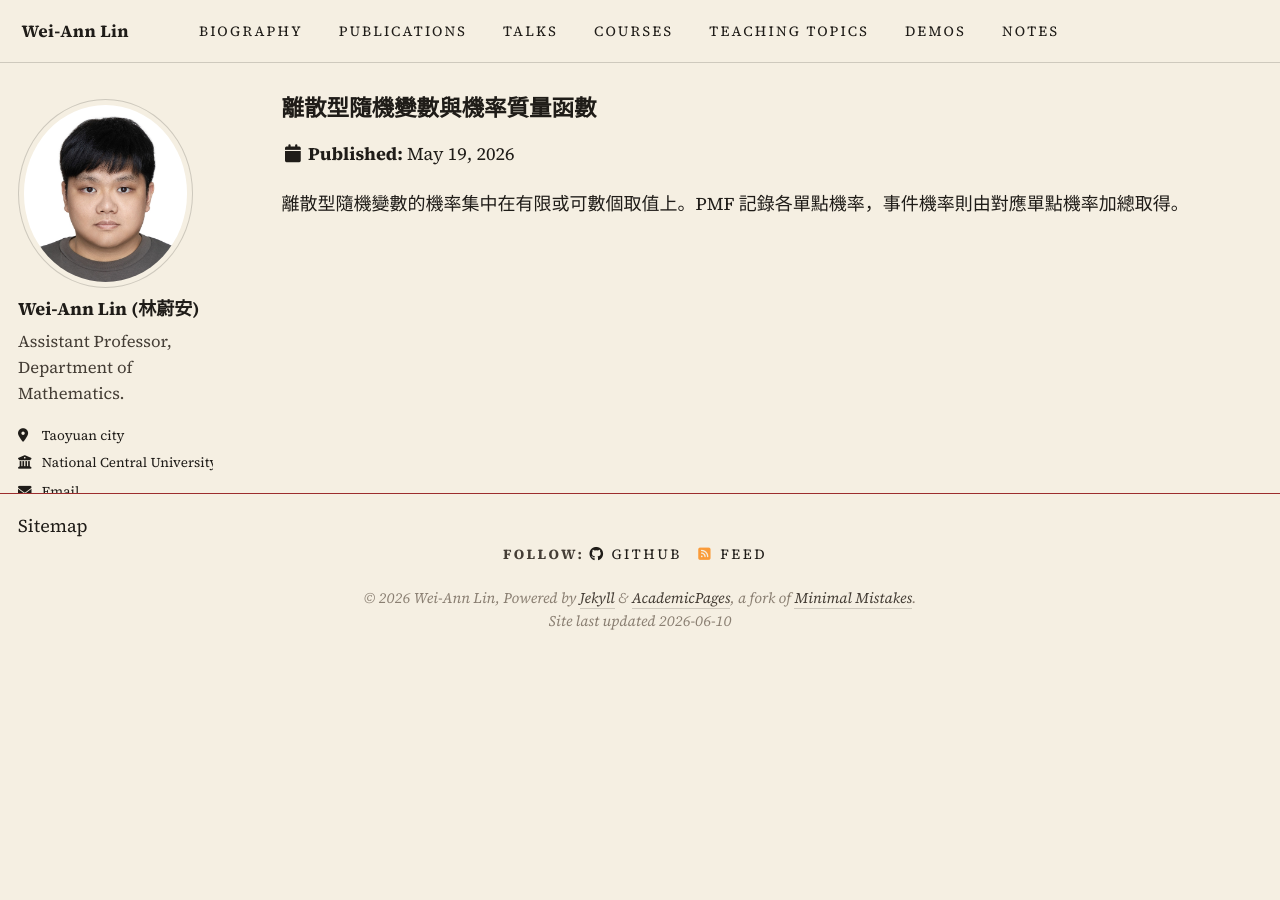
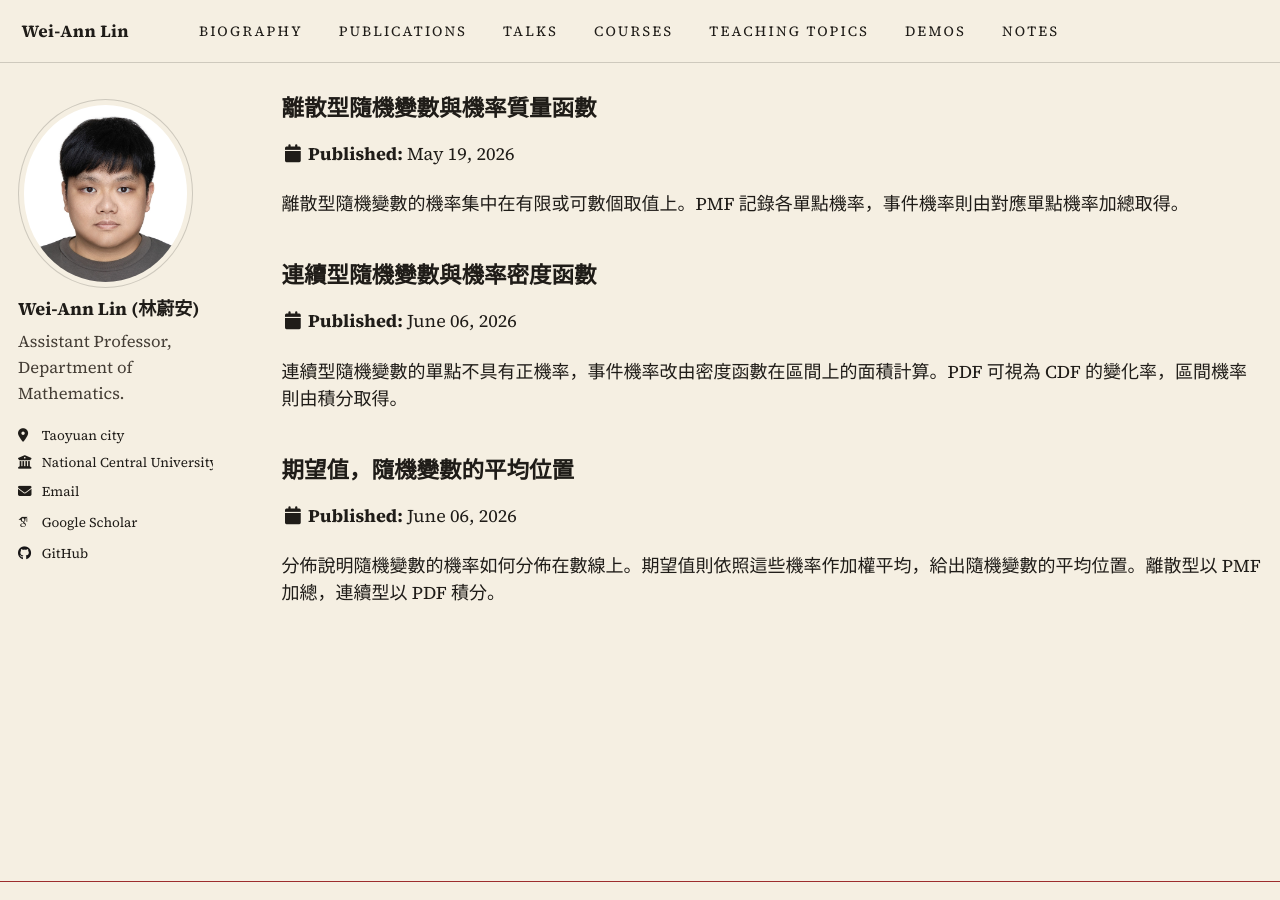
Before and after one commit to weiannlin/weiannlin.github.io, a Jekyll site: the page built from _pages/collection-archive.html, in a window 1280 px wide and 900 px high, scrolled down 5525 px. Built offline with Jekyll 4.4.1, drawn with Linux system fonts in a browser that asks for light colours; some web fonts are replaced; before the commit the page ends 6176 px from its top, so only the background shows below that; part of the change alters nothing that is shown.

Commit message:
Add continuous density and expectation topics

```diff
--- /dev/null
+++ b/_teaching_topics/continuous-random-variables-pdf.md
@@ -0,0 +1,281 @@
+---
+title: "連續型隨機變數與機率密度函數"
+subtitle: "Continuous Random Variables and Probability Density Functions"
+layout: topic
+collection: teaching_topics
+category: "機率概論"
+chapter: 2
+topic: 4
+order: 204
+permalink: /teaching-topics/continuous-random-variables-pdf/
+date: 2026-06-06
+published: true
+excerpt: "連續型隨機變數的單點不具有正機率，事件機率改由密度函數在區間上的面積計算。PDF 可視為 CDF 的變化率，區間機率則由積分取得。"
+---
+
+[上一篇文章](/teaching-topics/discrete-random-variables-pmf/)細講離散型隨機變數。離散型的機率集中在可逐一列出的單點上，因此事件機率可由 PMF 加總取得。若單點不具有正機率，機率便不再逐點相加，而要改由區間上的面積計算。
+
+本篇討論的正是這種情形。若一個隨機變數的累積分配函數可由某個非負函數積分而成，則稱此隨機變數為連續型隨機變數。該非負函數稱為**機率密度函數 (probability density function, PDF)**。
+
+## 由累積分配函數到密度
+
+令 $X$ 為隨機變數，$F_X$ 為其累積分配函數。
+
+$$
+F_X(x)=\mathbb{P}(X\leq x)
+$$
+
+若存在非負函數 $f_X$，使得對任意 $x\in\mathbb{R}$ 皆有
+
+$$
+F_X(x)=\int_{-\infty}^{x} f_X(t)\,dt
+$$
+
+則 $F_X(x)$ 可被視為密度函數從 $-\infty$ 到 $x$ 的累積面積。
+
+<figure class="topic-figure topic-figure--wide">
+  <img src="/images/teaching-topics/continuous-cdf-area.svg" alt="連續型隨機變數的累積分配函數由密度曲線左側面積表示。">
+  <figcaption><span class="topic-figure__label">Fig. 2.9.</span> 對連續型隨機變數而言，$F_X(x)$ 是密度函數在 $(-\infty,x]$ 上累積的面積。</figcaption>
+</figure>
+
+<div class="topic-box topic-box--definition" markdown="1">
+<div class="topic-box__label">Definition 2.4</div>
+
+令 $X$ 為隨機變數。若存在非負函數 $f_X$，使得對任意 $x\in\mathbb{R}$ 皆有
+
+$$
+F_X(x)=\mathbb{P}(X\leq x)=\int_{-\infty}^{x} f_X(t)\,dt
+$$
+
+則稱 $X$ 為**連續型隨機變數 (continuous random variable)**，並稱 $f_X$ 為 $X$ 的**機率密度函數 (probability density function, PDF)**。
+</div>
+
+這裡的 PDF 並不是單點機率。$f_X(x)$ 描述的是機率在 $x$ 附近累積的快慢，而真正的機率仍然來自面積。因此 $f_X(x)$ 可以大於 $1$，只要整條曲線下方的總面積等於 $1$。
+
+<div class="topic-box topic-box--note" markdown="1">
+<div class="topic-box__label">Note</div>
+
+嚴格而言，並非所有連續的 CDF 都能由一般 PDF 積分表示。測度論中還有更細緻的分解。本章先採統計課程中最常使用的情形，也就是可由密度函數描述的連續型隨機變數。
+</div>
+
+## PDF 的基本性質
+
+PDF 必須滿足兩個基本條件。第一，密度不可為負。第二，整條實數線下方的總面積必須為 $1$。
+
+<div class="topic-box topic-box--proposition" markdown="1">
+<div class="topic-box__label">Proposition 2.4 (PDF Conditions)</div>
+
+若 $f_X$ 為連續型隨機變數 $X$ 的 PDF，則
+
+$$
+f_X(x)\geq 0,\qquad x\in\mathbb{R}
+$$
+
+且
+
+$$
+\int_{-\infty}^{\infty} f_X(x)\,dx=1
+$$
+
+</div>
+
+反過來，若一個非負函數在整條實數線上的積分為 $1$，則它可以作為某個連續型隨機變數的 PDF。這一點和 PMF 的條件十分相似。離散型把所有單點機率加總為 $1$，連續型則把整條密度曲線下方的面積積分為 $1$。
+
+## 區間機率
+
+連續型隨機變數的事件機率通常以區間為單位計算。若 $a<b$，則
+
+$$
+\mathbb{P}(a<X\leq b)
+=
+F_X(b)-F_X(a)
+=
+\int_a^b f_X(t)\,dt
+$$
+
+<figure class="topic-figure topic-figure--wide">
+  <img src="/images/teaching-topics/continuous-interval-area.svg" alt="連續型隨機變數落在 a 到 b 之間的機率由密度曲線下方區間面積表示。">
+  <figcaption><span class="topic-figure__label">Fig. 2.10.</span> 區間機率 $\mathbb{P}(a<X\leq b)$ 是 $a$ 到 $b$ 之間的密度面積，也就是 $F_X(b)-F_X(a)$。</figcaption>
+</figure>
+
+這個公式說明，PDF 不直接給出單點機率，而是透過積分給出區間機率。接下來若只看 $x$ 附近的一小段區間，就可把一般的端點 $a,b$ 改寫成 $x$ 與 $x+\Delta x$。這裡的 $\Delta x$ 表示沿著數線往右推進的一段很短距離。
+
+<figure class="topic-figure topic-figure--wide">
+  <img src="/images/teaching-topics/continuous-small-interval-area.svg" alt="連續型隨機變數在 x 到 x 加 Delta x 之間的局部區間面積。">
+  <figcaption><span class="topic-figure__label">Fig. 2.11.</span> 將一般區間縮小為 $x$ 到 $x+\Delta x$ 後，紅色面積就是 CDF 從 $x$ 推進到 $x+\Delta x$ 時增加的機率。</figcaption>
+</figure>
+
+若區間很短，且 $f_X$ 在該處變化不大，則
+
+$$
+\mathbb{P}(x<X\leq x+\Delta x)
+=
+\int_x^{x+\Delta x} f_X(t)\,dt
+\approx
+f_X(x)\Delta x
+$$
+
+因此 $f_X(x)$ 可視為單位長度附近所累積的機率量。真正具有機率意義的是 $f_X(x)$ 乘上寬度後所形成的面積。
+
+## 由 CDF 求得 PDF
+
+離散型的 PMF 可由 CDF 的跳躍高度求得。連續型也有相應的關係，只是這裡看的不是跳躍高度，而是 CDF 的局部變化率。回到 Fig. 2.11，當門檻由 $x$ 推進到 $x+\Delta x$ 時，CDF 的增加量為
+
+$$
+\Delta F
+=
+F_X(x+\Delta x)-F_X(x)
+=
+\mathbb{P}(x<X\leq x+\Delta x)
+$$
+
+若 $\Delta x$ 很小，則這個面積近似於
+
+$$
+\Delta F\approx f_X(x)\Delta x
+$$
+
+將兩邊同除以 $\Delta x$，可得
+
+$$
+\frac{\Delta F}{\Delta x}\approx f_X(x)
+$$
+
+若令這段寬度越來越小，也就是令 $\Delta x\downarrow 0$，則上式左側會逐漸逼近 $F_X$ 在 $x$ 的變化率。若 $F_X$ 在 $x$ 可微，則這個極限就是導數。
+
+$$
+\lim_{\Delta x\downarrow 0}
+\frac{F_X(x+\Delta x)-F_X(x)}{\Delta x}
+=
+F_X'(x)
+$$
+
+因此，在 $F_X$ 可微之處，
+
+$$
+f_X(x)=F_X'(x)
+$$
+
+也就是說，PDF 可視為 CDF 在該點的斜率。CDF 給出的是 $X$ 落在 $(-\infty,x]$ 中的機率；PDF 則描述當位置在 $x$ 附近微小推進時，這個機率增加得多快。
+
+<div class="topic-box topic-box--interlude" markdown="1">
+<div class="topic-box__label">直覺校準 2.4</div>
+
+由前面的面積圖可知，連續型隨機變數的機率來自密度曲線下方的面積。若只看一個單點 $x$，這個點無法形成一段區間長，自然也就構不成面積。
+
+這正是連續型隨機變數與離散型隨機變數最大的差異之一。離散型可以在某個點上具有正機率；連續型則必須透過一段區間累積機率。
+</div>
+
+## 單點機率為零
+
+對任意實數 $a$，連續型隨機變數滿足
+
+$$
+\mathbb{P}(X=a)=\int_a^a f_X(t)\,dt=0
+$$
+
+<figure class="topic-figure topic-figure--wide">
+  <img src="/images/teaching-topics/continuous-point-zero.svg" alt="連續型隨機變數在單點 a 上沒有面積，因此單點機率為零。">
+  <figcaption><span class="topic-figure__label">Fig. 2.12.</span> 單點 $a$ 沒有寬度，因此 $a$ 到 $a$ 之間的密度面積為 $0$。</figcaption>
+</figure>
+
+這不表示 $a$ 不可能成為觀測值，而是說單點在連續模型中不具有正機率。這一點延續了第一章中[飛鏢落點的直覺校準](/teaching-topics/random-experiments-sample-space-events/#thought-experiment-dart-zero-probability)。因此，對連續型隨機變數而言，端點是否包含通常不會改變區間機率。
+
+$$
+\mathbb{P}(a<X\leq b)
+=
+\mathbb{P}(a\leq X\leq b)
+=
+\mathbb{P}(a<X<b)
+=
+\mathbb{P}(a\leq X<b)
+$$
+
+這些式子在離散型情形中通常不可任意互換，因為離散型可能在端點上具有正機率。
+
+<div class="topic-box topic-box--example" markdown="1">
+<div class="topic-box__label">Example 2.4 (Uniform Distribution on $[0,1]$)</div>
+
+令 $X$ 的 PDF 為
+
+$$
+f_X(x)=
+\left\{
+\begin{array}{c@{\quad}l}
+1, & 0<x<1,\\[0.35em]
+0, & \text{otherwise}
+\end{array}
+\right.
+$$
+
+由於 $f_X(x)\geq 0$，且
+
+$$
+\int_{-\infty}^{\infty} f_X(x)\,dx
+=
+\int_0^1 1\,dx
+=
+1
+$$
+
+故 $f_X$ 可作為 PDF。其 CDF 為
+
+$$
+F_X(x)=
+\left\{
+\begin{array}{c@{\quad}l}
+0, & x\leq 0,\\[0.35em]
+x, & 0<x<1,\\[0.35em]
+1, & x\geq 1
+\end{array}
+\right.
+$$
+
+若要求 $X$ 落在 $0.2$ 到 $0.7$ 之間的機率，則由區間面積可得
+
+$$
+\mathbb{P}(0.2<X\leq 0.7)
+=
+\int_{0.2}^{0.7}1\,dt
+=
+0.5
+$$
+
+</div>
+
+這個例子也說明，均勻分佈的密度曲線是平的，但機率並不在單點上。機率來自區間長度，區間越長，累積到的面積越大。
+
+若想調整密度圖形並觀察面積如何形成 CDF，可以參考互動展示 [From&nbsp;PDF&nbsp;to&nbsp;CDF](/demos/pdf-cdf/)。
+
+## 本篇小結
+
+連續型隨機變數的機率不以單點相加計算，而是以密度函數的面積計算。PDF 滿足
+
+$$
+f_X(x)\geq 0,\qquad
+\int_{-\infty}^{\infty} f_X(x)\,dx=1
+$$
+
+區間機率由積分求得。
+
+$$
+\mathbb{P}(a<X\leq b)
+=
+\int_a^b f_X(t)\,dt
+$$
+
+若 CDF 在某點可微，PDF 也可由 CDF 的斜率求得。
+
+$$
+f_X(x)=F_X'(x)
+$$
+
+離散型與連續型的差異，不在於 CDF 的定義不同，而在於計算事件機率的方式不同。離散型以 PMF 加總，連續型以 PDF 積分。下一篇[期望值，隨機變數的平均位置](/teaching-topics/expected-value-random-variables/)會開始討論如何用這些機率函數計算分佈的代表數值。
+
+## 參考文獻與延伸閱讀
+
+- Patrick Billingsley, *Probability and Measure*, 3rd ed., Wiley, 1995, chapters on random variables and distribution functions.
+- William Feller, *An Introduction to Probability Theory and Its Applications*, Volume I, 3rd ed., Wiley, 1968, chapters on distribution functions and continuous distributions.
+- George Casella and Roger L. Berger, *Statistical Inference*, 2nd ed., Duxbury, 2002, sections on continuous random variables and probability density functions.
+- Sheldon M. Ross, *A First Course in Probability*, 10th ed., Pearson, 2019, chapters on continuous random variables.
+- Joseph K. Blitzstein and Jessica Hwang, *Introduction to Probability*, 2nd ed., CRC Press, 2019, chapters on PDFs and CDFs.
--- a/_teaching_topics/discrete-random-variables-pmf.md
+++ b/_teaching_topics/discrete-random-variables-pmf.md
@@ -300,7 +300,7 @@ $$
 p_X(a)=F_X(a)-F_X(a^-)
 $$
 
-下一篇會轉向連續型隨機變數。當單點不再具有正機率時，機率不再逐點相加，而要改由密度函數在區間上的面積來計算。
+下一篇[連續型隨機變數與機率密度函數](/teaching-topics/continuous-random-variables-pdf/)會轉向連續型隨機變數。當單點不再具有正機率時，機率不再逐點相加，而要改由密度函數在區間上的面積來計算。
 
 ## 參考文獻與延伸閱讀
 
--- /dev/null
+++ b/_teaching_topics/expected-value-random-variables.md
@@ -0,0 +1,261 @@
+---
+title: "期望值，隨機變數的平均位置"
+subtitle: "Expected Values of Random Variables"
+layout: topic
+collection: teaching_topics
+category: "機率概論"
+chapter: 2
+topic: 5
+order: 205
+permalink: /teaching-topics/expected-value-random-variables/
+date: 2026-06-06
+published: true
+excerpt: "分佈說明隨機變數的機率如何分佈在數線上。期望值則依照這些機率作加權平均，給出隨機變數的平均位置。離散型以 PMF 加總，連續型以 PDF 積分。"
+---
+
+[上一篇文章](/teaching-topics/continuous-random-variables-pdf/)說明了連續型隨機變數與 PDF。到目前為止，我們已經看過 CDF、PMF 與 PDF。這些函數描述的是隨機變數的機率如何分佈在數線上。
+
+若分佈已經指定，接下來常需要整理一個代表整體位置的數值。黃文璋老師在《數理統計》中也從「代表值」的角度說明期望值，指出我們常希望用一個單一數值掌握隨機變數大致多大，而期望值正是最常使用的選擇之一。這個數值稱為**期望值 (expected value)**，也常稱為**平均數 (mean)**。期望值不是指某次實驗最可能出現的結果，也不必然是隨機變數真的可能取到的值；它是依照機率權重所得到的平均位置。
+
+## 離散型期望值
+
+先從離散型隨機變數開始。若 $X$ 的可能取值集合為 $\mathcal{R}_X$，且 PMF 為 $p_X(x)=\mathbb{P}(X=x)$，則期望值就是把每個可能取值乘上該點機率，再全部加總。
+
+<div class="topic-box topic-box--definition" markdown="1">
+<div class="topic-box__label">Definition 2.5</div>
+
+令 $X$ 為離散型隨機變數，可能取值集合為 $\mathcal{R}_X$，PMF 為 $p_X$。若
+
+$$
+\sum_{x\in\mathcal{R}_X}|x|p_X(x)<\infty
+$$
+
+則稱 $X$ 的期望值存在且有限，並定義
+
+$$
+\mathbb{E}(X)
+=
+\sum_{x\in\mathcal{R}_X}x p_X(x)
+$$
+
+</div>
+
+這個公式是加權平均。每個 $x$ 的權重是 $p_X(x)$，所有權重加總為 $1$。因此，期望值可視為分佈在數線上的平均位置。
+
+<div class="topic-box topic-box--interlude" markdown="1">
+<div class="topic-box__label">直覺校準 2.5</div>
+
+敘述統計學中的平均數，與離散型期望值其實是同一件事的兩種寫法。設一個母體資料 (population data) 共有 $N=5$ 筆，分別為
+
+$$
+3,\ 3,\ 4,\ 5,\ 5
+$$
+
+其算術平均為
+
+$$
+\frac{3+3+4+5+5}{5}=4
+$$
+
+若先把相同的資料值合併，則 $3$ 出現 $2$ 次，$4$ 出現 $1$ 次，$5$ 出現 $2$ 次。把每個數值出現的比例視為母體機率，便得到
+
+$$
+3\cdot\frac{2}{5}
++4\cdot\frac{1}{5}
++5\cdot\frac{2}{5}
+=4
+$$
+
+這正是此母體機率分配下的期望值。所謂加權平均並沒有離開原本的算術平均；它只是把相同的資料值先作同類項合併，再用出現比例作為權重。
+</div>
+
+<div class="topic-box topic-box--example" markdown="1">
+<div class="topic-box__label">Example 2.5 (Two Balls without Replacement)</div>
+
+延續[離散型隨機變數與 PMF](/teaching-topics/discrete-random-variables-pmf/)中的例子。箱中有四顆大小形狀完全相同、分別編號 $0,1,2,3$ 的球。從中一次抽取兩顆球，不考慮抽取順序，令 $X$ 表示兩顆球的號碼總和。
+
+該例中 $X$ 的 PMF 為
+
+| $x$ | 1 | 2 | 3 | 4 | 5 |
+| --- | --- | --- | --- | --- | --- |
+| $p_X(x)$ | $1/6$ | $1/6$ | $1/3$ | $1/6$ | $1/6$ |
+
+因此，期望值為
+
+$$
+\mathbb{E}(X)
+=
+1\cdot\frac{1}{6}
++2\cdot\frac{1}{6}
++3\cdot\frac{1}{3}
++4\cdot\frac{1}{6}
++5\cdot\frac{1}{6}
+=3
+$$
+
+</div>
+
+<figure class="topic-figure topic-figure--wide">
+  <img src="/images/teaching-topics/expected-value-balance.svg" alt="離散分佈的期望值作為平均位置。點 1 到 5 上有不同機率質量，平均位置位於 3。">
+  <figcaption><span class="topic-figure__label">Fig. 2.13.</span> 期望值可視為分佈在數線上的平均位置。此例中 $x=3$ 的機率質量較大，左右兩側仍以機率權重平衡在 $\mathbb{E}(X)=3$。</figcaption>
+</figure>
+
+<div class="topic-box topic-box--interlude" markdown="1">
+<div class="topic-box__label">直覺校準 2.6</div>
+
+期望值不一定是可能取值。投擲一顆公正骰子一次，令 $X$ 表示點數，則
+
+$$
+\mathbb{E}(X)
+=
+1\cdot\frac{1}{6}
++2\cdot\frac{1}{6}
++\cdots
++6\cdot\frac{1}{6}
+=
+3.5
+$$
+
+但骰子不可能擲出 $3.5$ 點。期望值在這裡表示長期重複投擲後的平均點數，而不是單次實驗必然會出現的點數。
+</div>
+
+## 連續型期望值
+
+連續型隨機變數沒有可逐一相加的單點機率。若 $X$ 的 PDF 為 $f_X$，則期望值由積分定義。這與離散型的公式相互呼應，只是把加總改為積分，把 PMF 改為 PDF。
+
+<div class="topic-box topic-box--definition" markdown="1">
+<div class="topic-box__label">Definition 2.6</div>
+
+令 $X$ 為連續型隨機變數，PDF 為 $f_X$。若
+
+$$
+\int_{-\infty}^{\infty}|x|f_X(x)\,dx<\infty
+$$
+
+則稱 $X$ 的期望值存在且有限，並定義
+
+$$
+\mathbb{E}(X)
+=
+\int_{-\infty}^{\infty}x f_X(x)\,dx
+$$
+
+</div>
+
+在離散型中，$p_X(x)$ 是各點的權重。在連續型中，$f_X(x)\,dx$ 扮演相應角色，表示 $x$ 附近很短一段區間所分到的機率。因此，連續型期望值仍然是加權平均，只是權重透過密度面積取得。
+
+<div class="topic-box topic-box--example" markdown="1">
+<div class="topic-box__label">Example 2.6 (Uniform Distribution on $[0,1]$)</div>
+
+令 $X$ 的 PDF 為
+
+$$
+f_X(x)=
+\left\{
+\begin{array}{c@{\quad}l}
+1, & 0<x<1,\\[0.35em]
+0, & \text{otherwise}
+\end{array}
+\right.
+$$
+
+則期望值為
+
+$$
+\mathbb{E}(X)
+=
+\int_{-\infty}^{\infty}x f_X(x)\,dx
+=
+\int_0^1 x\,dx
+=
+\frac{1}{2}
+$$
+
+</div>
+
+這個結果符合直觀。若機率均勻分佈在 $0$ 到 $1$ 的區間上，平均位置就在區間中央。
+
+## 函數的期望值
+
+後續常需要處理的不只是 $X$ 本身，也可能是 $X$ 的函數。例如下一篇討論變異數時，會遇到 $(X-\mu)^2$。因此，先把函數的期望值公式整理如下。
+
+<div class="topic-box topic-box--proposition" markdown="1">
+<div class="topic-box__label">Proposition 2.5 (Expectation of a Function of $X$)</div>
+
+若 $X$ 為離散型隨機變數，且 $g$ 為實值函數，則在和式收斂時，
+
+$$
+\mathbb{E}[g(X)]
+=
+\sum_{x\in\mathcal{R}_X} g(x)p_X(x)
+$$
+
+若 $X$ 為連續型隨機變數，PDF 為 $f_X$，則在積分收斂時，
+
+$$
+\mathbb{E}[g(X)]
+=
+\int_{-\infty}^{\infty} g(x)f_X(x)\,dx
+$$
+
+</div>
+
+楊維哲老師在〈機率一講〉中，曾以記述統計的平均數說明類似想法。計算平均時，不必逐筆慢慢相加，也可先依取值合併，再乘上各取值的相對頻率；他稱這是 Lebesgue 式的想法。放到隨機變數上，若要求 $g(X)$ 的期望值，便可以沿著 $X$ 原本的分佈直接加權。取 $g(x)=x$ 時，便回到 $\mathbb{E}(X)$。
+
+<div class="topic-box topic-box--interlude" markdown="1">
+<div class="topic-box__label">直覺校準 2.7</div>
+
+看到 $g(X)$ 時，讀者很自然會先想兩件事。第一，$Y=g(X)$ 是否仍是隨機變數。答案是肯定的。因為 $X$ 原本就是樣本點的函數，而 $g$ 只是把 $X$ 已經得到的數值再作一次轉換，所以 $Y=g(X)$ 仍然是樣本點的函數。
+
+第二，既然 $Y$ 也是隨機變數，為何不先求出 $Y$ 的分佈，再計算 $\mathbb{E}(Y)$。這個想法並沒有錯，有些題目也確實會這樣做。只是很多時候，求 $Y$ 的分佈比直接加權困難得多。
+
+函數期望值公式的用途正在於此。真正先發生的仍是 $X$ 的取值。若 $X=x$，則 $g(X)=g(x)$；若 $X$ 落在 $x$ 附近，則這一小段機率對平均的貢獻就是 $g(x)$ 乘上該處附近的機率。因此，函數期望值不是先把 $g(X)$ 的分佈完整求出來，再重新計算一次平均。它是沿著 $X$ 原本的分佈，把每個位置 $x$ 轉成 $g(x)$ 後加權。離散型使用 $p_X(x)$ 作權重，連續型則使用 $f_X(x)\,dx$ 作權重。這正是楊老師所說，先依取值合併，再以相對頻率加權的觀點在隨機變數上的延伸。
+</div>
+
+## 期望值可能不存在
+
+期望值雖然常被稱為平均數，但不是每個隨機變數都有有限期望值。若尾端機率下降得太慢，遠處的大數值仍可能對平均造成不可忽略的影響。此時相關的加總或積分可能發散。
+
+因此，在定義中要求
+
+$$
+\sum_{x\in\mathcal{R}_X}|x|p_X(x)<\infty
+$$
+
+或
+
+$$
+\int_{-\infty}^{\infty}|x|f_X(x)\,dx<\infty
+$$
+
+這不是技術上的多餘條件，而是為了確保正負兩側的貢獻能被合理合併，避免出現無法定義的 $\infty-\infty$。
+
+## 本篇小結
+
+期望值是隨機變數在數線上的平均位置。離散型隨機變數以 PMF 作加權平均。
+
+$$
+\mathbb{E}(X)
+=
+\sum_{x\in\mathcal{R}_X}x p_X(x)
+$$
+
+連續型隨機變數則以 PDF 作積分平均。
+
+$$
+\mathbb{E}(X)
+=
+\int_{-\infty}^{\infty}x f_X(x)\,dx
+$$
+
+若需要計算 $X$ 的函數，也可直接使用 $\mathbb{E}[g(X)]$。下一篇會在期望值的基礎上討論變異數，說明除了平均位置之外，還需要衡量隨機變數在平均值附近的分散程度。
+
+## 參考文獻與延伸閱讀
+
+- 黃文璋，《數理統計》，第 1 章第 6 節「期望值」。
+- 楊維哲，〈機率一講〉，《數學傳播》第 2 卷第 3 期，EpisteMath，<https://episte.math.ntu.edu.tw/articles/mm/mm_02_3_11/>。
+- Patrick Billingsley, *Probability and Measure*, 3rd ed., Wiley, 1995, chapters on integration and expectation.
+- William Feller, *An Introduction to Probability Theory and Its Applications*, Volume I, 3rd ed., Wiley, 1968, chapters on mathematical expectation.
+- George Casella and Roger L. Berger, *Statistical Inference*, 2nd ed., Duxbury, 2002, sections on expected values and moments.
+- Sheldon M. Ross, *A First Course in Probability*, 10th ed., Pearson, 2019, chapters on expectation.
+- Joseph K. Blitzstein and Jessica Hwang, *Introduction to Probability*, 2nd ed., CRC Press, 2019, chapters on expectation and LOTUS.
```
Also changed, not shown: images/teaching-topics/continuous-small-interval-area.svg (added), images/teaching-topics/expected-value-balance.svg (added).
